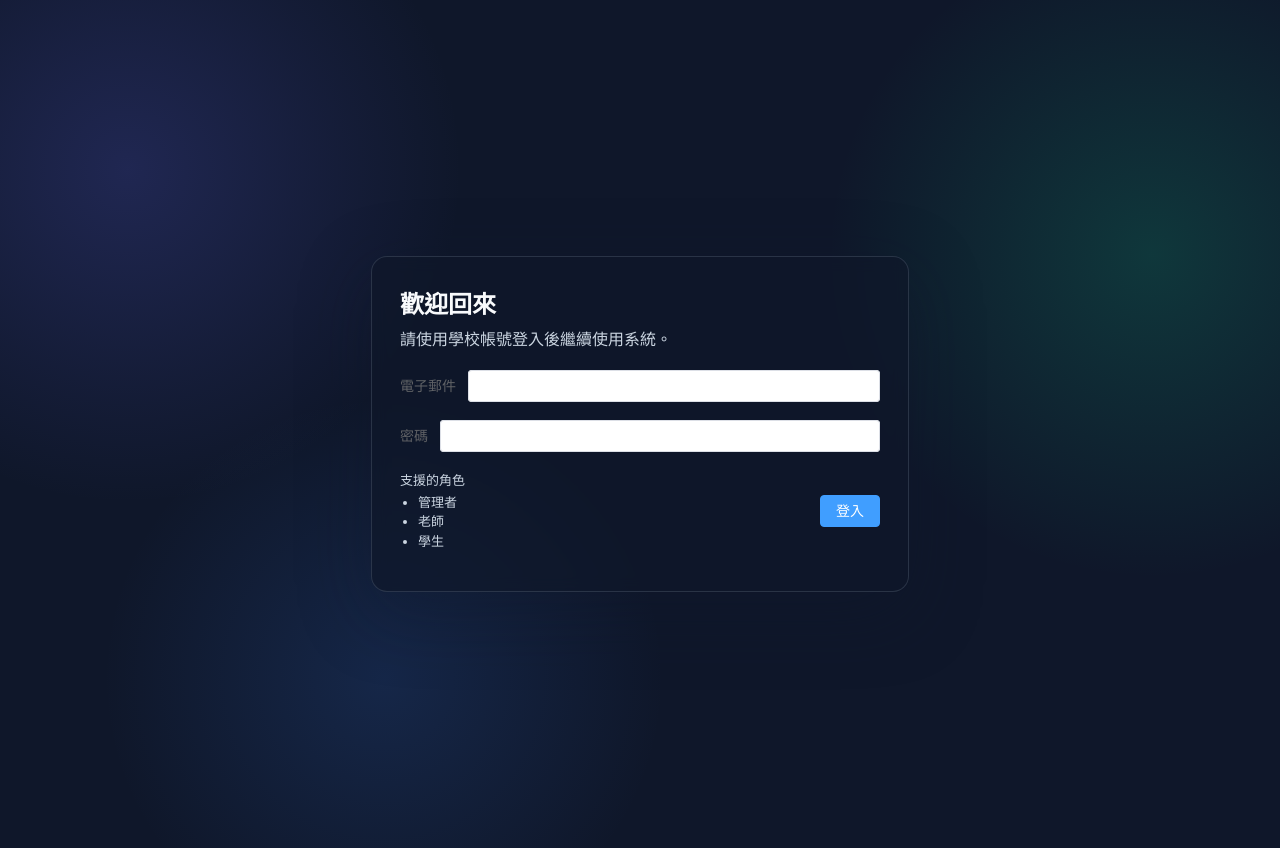
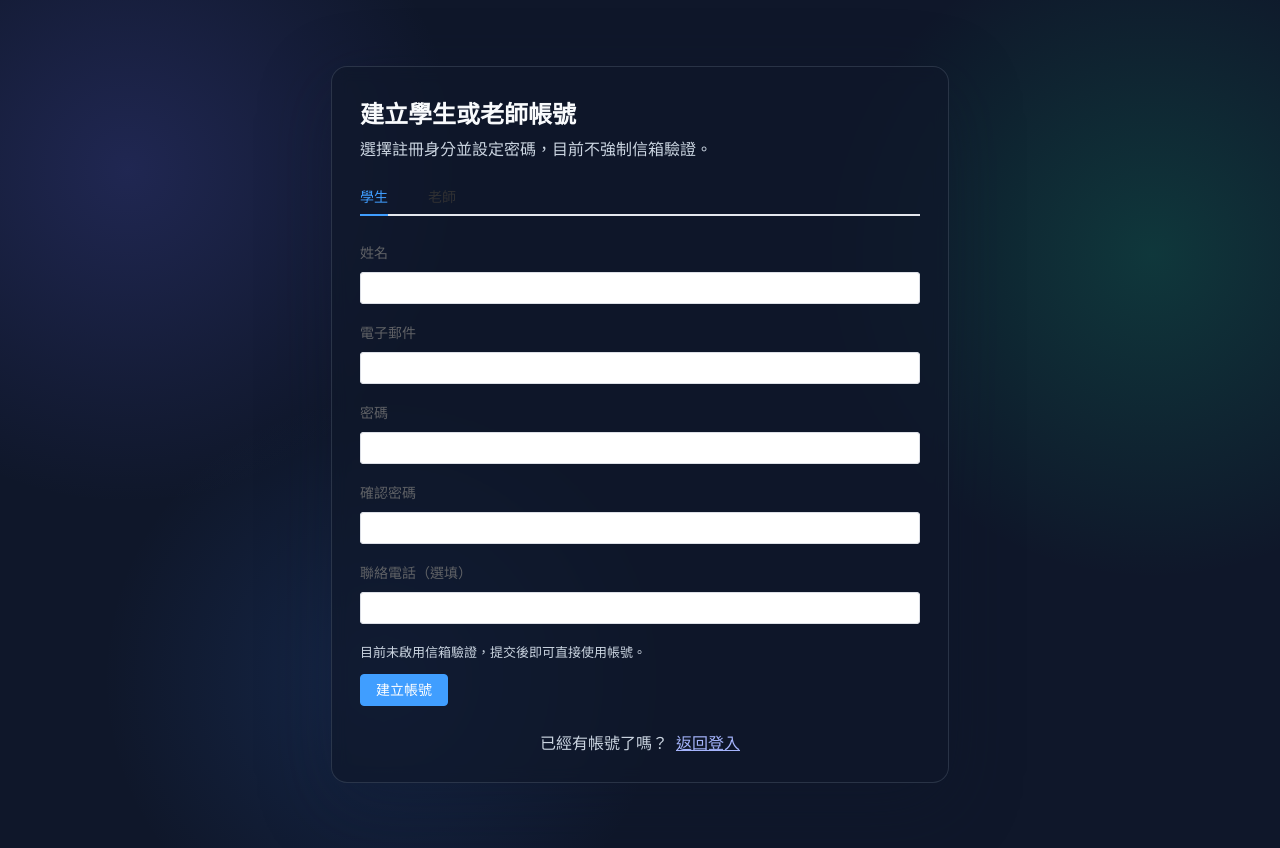
Before and after one commit to d56845684/supabase_infra, a Vue app in the folder frontend-vue/: page /register in a window 1280 px wide. Before the commit this address led to /login. Built offline with nearby package versions, Linux system fonts and the light colour scheme; no server answers.

Commit message:
Add student and teacher self-registration

```diff
--- a/frontend-vue/src/locales/en.ts
+++ b/frontend-vue/src/locales/en.ts
@@ -19,13 +19,29 @@ export default {
     loginSubtitle: 'Sign in with your school account to continue.',
     email: 'Email',
     password: 'Password',
+    confirmPassword: 'Confirm password',
+    phone: 'Phone (optional)',
     signIn: 'Sign in',
+    register: 'Create account',
+    registerTitle: 'Create your account',
+    registerSubtitle: 'Choose a student or teacher account and set your password.',
+    registerSuccess: 'Registration successful! Redirecting you to the dashboard...',
+    registerCheckEmail: 'Registration successful. Please check your inbox to verify your email.',
+    registerError: 'Registration failed. Please try again later.',
     roleHint: 'Available roles',
     roles: {
       admin: 'Admin',
       teacher: 'Teacher',
       student: 'Student'
-    }
+    },
+    passwordMismatch: 'Passwords do not match',
+    noAccount: "Don't have an account?",
+    createAccount: 'Register now',
+    haveAccount: 'Already have an account?',
+    backToLogin: 'Back to login',
+    fullName: 'Full name',
+    emailVerificationHint: 'Email verification is enabled. You will receive a confirmation link.',
+    emailVerificationDisabled: 'Email verification is currently disabled. Accounts will activate immediately.'
   },
   tables: {
     teacher: 'Teacher',
--- a/frontend-vue/src/locales/zh-TW.ts
+++ b/frontend-vue/src/locales/zh-TW.ts
@@ -19,13 +19,29 @@ export default {
     loginSubtitle: '請使用學校帳號登入後繼續使用系統。',
     email: '電子郵件',
     password: '密碼',
+    confirmPassword: '確認密碼',
+    phone: '聯絡電話（選填）',
     signIn: '登入',
+    register: '建立帳號',
+    registerTitle: '建立學生或老師帳號',
+    registerSubtitle: '選擇註冊身分並設定密碼，目前不強制信箱驗證。',
+    registerSuccess: '註冊成功！即將為您導向系統。',
+    registerCheckEmail: '註冊成功，請至信箱確認驗證信完成啟用。',
+    registerError: '註冊失敗，請稍後再試。',
     roleHint: '支援的角色',
     roles: {
       admin: '管理者',
       teacher: '老師',
       student: '學生'
-    }
+    },
+    passwordMismatch: '兩次密碼輸入不一致',
+    noAccount: '還沒有帳號嗎？',
+    createAccount: '立即註冊',
+    haveAccount: '已經有帳號了嗎？',
+    backToLogin: '返回登入',
+    fullName: '姓名',
+    emailVerificationHint: '已啟用信箱驗證，提交後請至信箱收取驗證信。',
+    emailVerificationDisabled: '目前未啟用信箱驗證，提交後即可直接使用帳號。'
   },
   tables: {
     teacher: '老師',
--- a/frontend-vue/src/router/index.ts
+++ b/frontend-vue/src/router/index.ts
@@ -8,6 +8,7 @@ import TeacherAccounts from '@/views/courses/TeacherAccounts.vue';
 import TeacherOverview from '@/views/courses/TeacherOverview.vue';
 import StudentBookings from '@/views/students/StudentBookings.vue';
 import LoginView from '@/views/auth/LoginView.vue';
+import RegisterView from '@/views/auth/RegisterView.vue';
 import { useAuthStore } from '@/stores/auth';
 import { useDataStore } from '@/stores/dataStore';
 import type { UserRole } from '@/types/schema';
@@ -15,6 +16,7 @@ import type { UserRole } from '@/types/schema';
 const routes = [
   { path: '/', redirect: '/login' },
   { path: '/login', component: LoginView, meta: { public: true } },
+  { path: '/register', component: RegisterView, meta: { public: true } },
   { path: '/system/accounts', component: SystemAccounts, meta: { roles: ['admin'] satisfies UserRole[] } },
   { path: '/system/roles', component: RoleManagement, meta: { roles: ['admin'] satisfies UserRole[] } },
   { path: '/system/payroll', component: Payroll, meta: { roles: ['admin'] satisfies UserRole[] } },
@@ -36,7 +38,7 @@ async function guardLoggedIn(to: RouteLocationNormalized, from: RouteLocationNor
 
   if (to.meta.public) {
     await auth.restoreSession();
-    if (auth.currentUser && to.path === '/login') {
+    if (auth.currentUser && ['/login', '/register'].includes(to.path)) {
       return next(auth.defaultRoute);
     }
     return next();
--- a/frontend-vue/src/stores/auth.ts
+++ b/frontend-vue/src/stores/auth.ts
@@ -48,6 +48,46 @@ export const useAuthStore = defineStore('auth', {
       if (!existing) {
         this.sessionId = await this.persistSession(userId);
       }
+    },
+    async registerWithEmail(payload: {
+      fullName: string;
+      email: string;
+      password: string;
+      phone?: string;
+      role: UserRole;
+      requireEmailVerification?: boolean;
+      emailRedirectTo?: string;
+    }) {
+      const { fullName, email, password, phone, role, requireEmailVerification, emailRedirectTo } = payload;
+      const { data, error } = await supabase.auth.signUp({
+        email,
+        password,
+        options: {
+          emailRedirectTo: requireEmailVerification ? emailRedirectTo : undefined,
+          data: {
+            full_name: fullName,
+            phone,
+            requested_role: role
+          }
+        }
+      });
+
+      if (error) throw error;
+
+      const userId = data.session?.user.id ?? data.user?.id;
+      if (!userId) {
+        throw new Error('註冊成功，請完成信箱驗證後再登入');
+      }
+
+      const active = this.readSession();
+      if (active && active.userId === userId && active.sessionId !== this.sessionId) {
+        throw new Error('同帳號已有其他登入工作階段');
+      }
+
+      await this.loadUser(userId);
+      this.sessionId = await this.persistSession(userId);
+
+      return { needsEmailConfirmation: !data.session };
     },
     async loginWithEmail(email: string, password: string) {
       const { data, error } = await supabase.auth.signInWithPassword({ email, password });
--- a/frontend-vue/src/views/auth/LoginView.vue
+++ b/frontend-vue/src/views/auth/LoginView.vue
@@ -25,6 +25,10 @@
         </div>
         <el-alert v-if="error" type="error" :title="error" show-icon />
       </el-form>
+      <div class="footer-actions">
+        <span>{{ $t('auth.noAccount') }}</span>
+        <router-link to="/register">{{ $t('auth.createAccount') }}</router-link>
+      </div>
     </div>
   </div>
 </template>
@@ -124,4 +128,16 @@ const onSubmit = async () => {
 .role-hint li {
   line-height: 1.5;
 }
+
+.footer-actions {
+  display: flex;
+  justify-content: center;
+  gap: 8px;
+  margin-top: 12px;
+  color: #cbd5e1;
+}
+
+.footer-actions a {
+  color: #a5b4fc;
+}
 </style>
--- /dev/null
+++ b/frontend-vue/src/views/auth/RegisterView.vue
@@ -0,0 +1,144 @@
+<template>
+  <div class="auth-layout">
+    <div class="auth-card">
+      <div class="auth-header">
+        <h1>{{ $t('auth.registerTitle') }}</h1>
+        <p>{{ $t('auth.registerSubtitle') }}</p>
+      </div>
+      <el-tabs v-model="activeTab" class="role-tabs">
+        <el-tab-pane :label="$t('auth.roles.student')" name="student">
+          <RegistrationForm
+            role="student"
+            :loading="loading"
+            :error="error"
+            :success="success"
+            :email-verification-enabled="emailVerificationEnabled"
+            @submit="onSubmit"
+          />
+        </el-tab-pane>
+        <el-tab-pane :label="$t('auth.roles.teacher')" name="teacher">
+          <RegistrationForm
+            role="teacher"
+            :loading="loading"
+            :error="error"
+            :success="success"
+            :email-verification-enabled="emailVerificationEnabled"
+            @submit="onSubmit"
+          />
+        </el-tab-pane>
+      </el-tabs>
+      <div class="footer-actions">
+        <span>{{ $t('auth.haveAccount') }}</span>
+        <router-link to="/login">{{ $t('auth.backToLogin') }}</router-link>
+      </div>
+    </div>
+  </div>
+</template>
+
+<script setup lang="ts">
+import { computed, ref } from 'vue';
+import { useRouter } from 'vue-router';
+import { useI18n } from 'vue-i18n';
+import RegistrationForm from './components/RegistrationForm.vue';
+import { useAuthStore } from '@/stores/auth';
+import type { UserRole } from '@/types/schema';
+
+const router = useRouter();
+const auth = useAuthStore();
+const { t } = useI18n();
+
+const activeTab = ref<UserRole>('student');
+const loading = ref(false);
+const error = ref('');
+const success = ref('');
+
+const emailVerificationEnabled = computed(() => import.meta.env.VITE_ENABLE_EMAIL_VERIFICATION === 'true');
+const emailRedirectTo = computed(() => import.meta.env.VITE_EMAIL_REDIRECT_TO as string | undefined);
+
+const onSubmit = async (payload: {
+  fullName: string;
+  email: string;
+  password: string;
+  phone?: string;
+  role: UserRole;
+}) => {
+  error.value = '';
+  success.value = '';
+  loading.value = true;
+  try {
+    await auth.registerWithEmail({
+      ...payload,
+      requireEmailVerification: emailVerificationEnabled.value,
+      emailRedirectTo: emailRedirectTo.value
+    });
+    if (emailVerificationEnabled.value) {
+      success.value = t('auth.registerCheckEmail');
+    } else {
+      success.value = t('auth.registerSuccess');
+      router.push(auth.defaultRoute);
+    }
+  } catch (err) {
+    if (err instanceof Error) {
+      error.value = err.message;
+    } else {
+      error.value = t('auth.registerError');
+    }
+  } finally {
+    loading.value = false;
+  }
+};
+</script>
+
+<style scoped>
+.auth-layout {
+  min-height: 100vh;
+  display: flex;
+  align-items: center;
+  justify-content: center;
+  background: radial-gradient(circle at 10% 20%, rgba(99, 102, 241, 0.2), transparent 25%),
+    radial-gradient(circle at 90% 30%, rgba(16, 185, 129, 0.2), transparent 25%),
+    radial-gradient(circle at 30% 80%, rgba(59, 130, 246, 0.15), transparent 25%),
+    #0f172a;
+  color: #e2e8f0;
+  padding: 24px;
+}
+
+.auth-card {
+  width: 100%;
+  max-width: 560px;
+  background: rgba(15, 23, 42, 0.7);
+  border: 1px solid rgba(148, 163, 184, 0.2);
+  border-radius: 16px;
+  padding: 28px;
+  box-shadow: 0 20px 70px rgba(15, 23, 42, 0.35);
+  backdrop-filter: blur(8px);
+}
+
+.auth-header h1 {
+  margin: 0;
+  font-size: 24px;
+  font-weight: 700;
+  color: #f8fafc;
+}
+
+.auth-header p {
+  margin: 6px 0 0;
+  color: #cbd5e1;
+}
+
+.role-tabs {
+  margin-top: 16px;
+}
+
+.footer-actions {
+  display: flex;
+  justify-content: center;
+  gap: 8px;
+  margin-top: 12px;
+  color: #cbd5e1;
+}
+
+.footer-actions a {
+  color: #a5b4fc;
+}
+</style>
--- /dev/null
+++ b/frontend-vue/src/views/auth/components/RegistrationForm.vue
@@ -0,0 +1,103 @@
+<template>
+  <el-form class="registration-form" label-position="top" @submit.prevent="submitForm">
+    <el-form-item :label="$t('auth.fullName')">
+      <el-input v-model="form.fullName" autocomplete="name" />
+    </el-form-item>
+    <el-form-item :label="$t('auth.email')">
+      <el-input v-model="form.email" type="email" autocomplete="email" />
+    </el-form-item>
+    <el-form-item :label="$t('auth.password')">
+      <el-input v-model="form.password" type="password" show-password autocomplete="new-password" />
+    </el-form-item>
+    <el-form-item :label="$t('auth.confirmPassword')">
+      <el-input
+        v-model="form.confirmPassword"
+        type="password"
+        show-password
+        autocomplete="new-password"
+      />
+    </el-form-item>
+    <el-form-item :label="$t('auth.phone')" :required="false">
+      <el-input v-model="form.phone" type="tel" autocomplete="tel" />
+    </el-form-item>
+    <div class="form-hint">
+      <p v-if="emailVerificationEnabled">{{ $t('auth.emailVerificationHint') }}</p>
+      <p v-else>{{ $t('auth.emailVerificationDisabled') }}</p>
+    </div>
+    <div class="form-actions">
+      <el-button type="primary" :loading="loading" native-type="submit">{{ $t('auth.register') }}</el-button>
+    </div>
+    <el-alert v-if="error" type="error" :title="error" show-icon />
+    <el-alert v-if="success" type="success" :title="success" show-icon class="mt-2" />
+  </el-form>
+</template>
+
+<script setup lang="ts">
+import { reactive } from 'vue';
+import { useI18n } from 'vue-i18n';
+import { ElMessage } from 'element-plus';
+import type { UserRole } from '@/types/schema';
+
+const props = defineProps<{
+  role: UserRole;
+  loading: boolean;
+  error: string;
+  success: string;
+  emailVerificationEnabled: boolean;
+}>();
+
+const emit = defineEmits<{
+  (event: 'submit', payload: {
+    fullName: string;
+    email: string;
+    password: string;
+    phone?: string;
+    role: UserRole;
+  }): void;
+}>();
+
+const { t } = useI18n();
+
+const form = reactive({
+  fullName: '',
+  email: '',
+  password: '',
+  confirmPassword: '',
+  phone: ''
+});
+
+const submitForm = () => {
+  if (form.password !== form.confirmPassword) {
+    ElMessage.error(t('auth.passwordMismatch'));
+    return;
+  }
+
+  emit('submit', {
+    fullName: form.fullName,
+    email: form.email,
+    password: form.password,
+    phone: form.phone,
+    role: props.role
+  });
+};
+</script>
+
+<style scoped>
+.registration-form {
+  margin-top: 12px;
+}
+
+.form-hint {
+  color: #cbd5e1;
+  font-size: 13px;
+  margin: 4px 0 12px;
+}
+
+.form-actions {
+  margin: 8px 0 12px;
+}
+
+.mt-2 {
+  margin-top: 8px;
+}
+</style>
```
Also changed, not shown: 1 other file (tests, documents, lock files or other folders).
